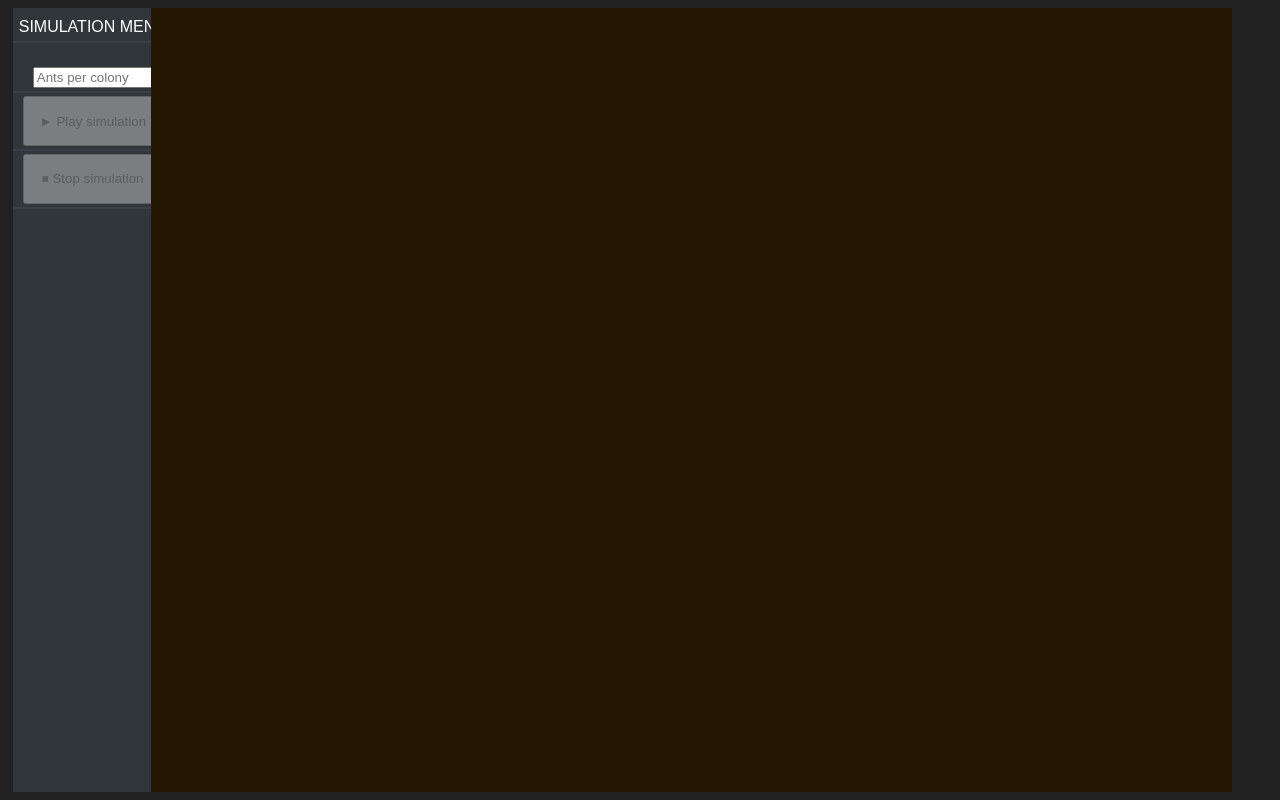
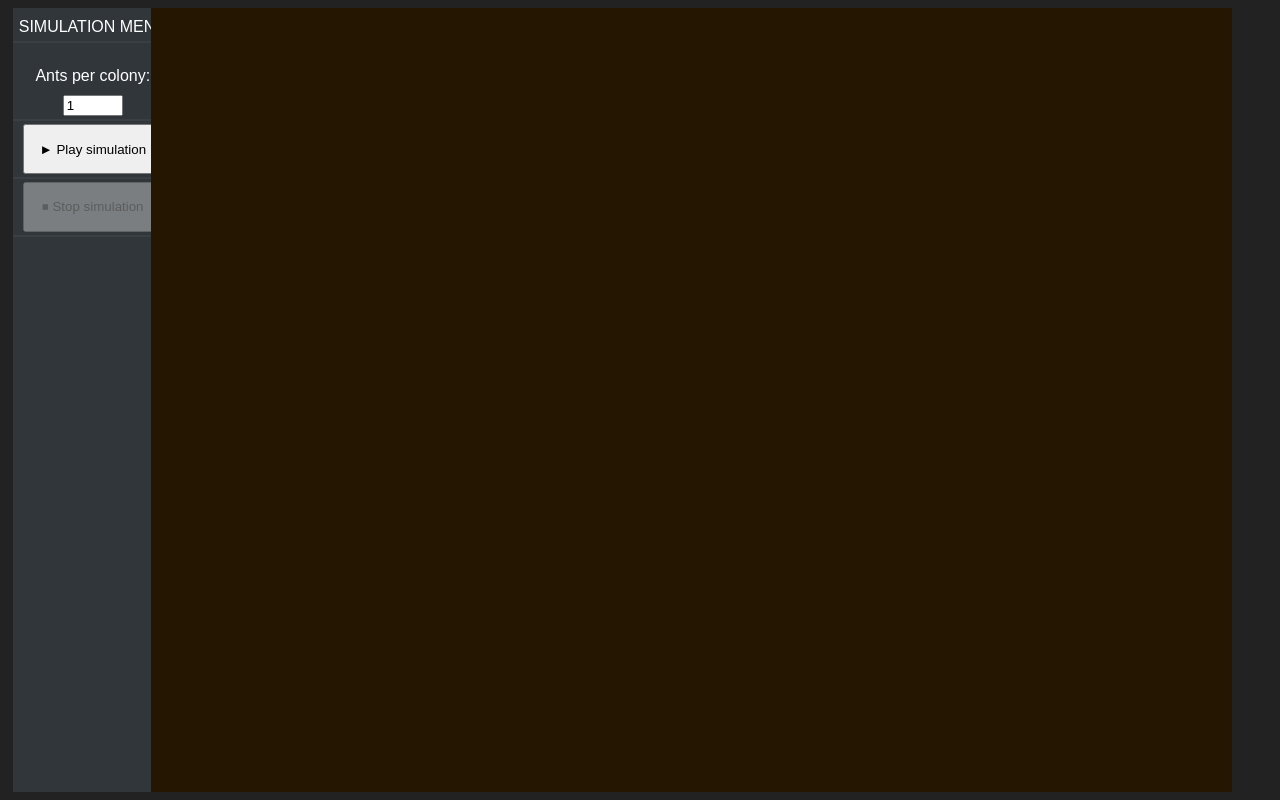
Before and after one commit to SarkisFun/AntSimulator, a plain HTML site: page index.html in a window 1280 px wide. Drawn offline with Linux system fonts and the light colour scheme.

Commit message:
Ants per colony defaults to one

```diff
--- a/index.html
+++ b/index.html
@@ -14,11 +14,12 @@
                 <div>SIMULATION MENU</div>
                 <ul class="submenu">
                     <li>
-                        <input type="number" id="txtAntsPerColony" placeholder="Ants per colony" min="1">
+                        <label for="txtAntsPerColony">Ants per colony:</label>
+                        <input type="number" id="txtAntsPerColony" value="1" min="1">
                     </li>
 
                     <li>
-                        <input type="button" value="&#9658; Play simulation" id="btnPlay" disabled>
+                        <input type="button" value="&#9658; Play simulation" id="btnPlay">
                     </li>
 
                     <li>
--- a/index.js
+++ b/index.js
@@ -18,6 +18,7 @@ var simulation = new Simulation(canvas);
 var txtAntsPerColony = document.getElementById("txtAntsPerColony");
 var btnPlay = document.getElementById("btnPlay");
 var btnStop = document.getElementById("btnStop");
+simulation.setAntsPerColony(txtAntsPerColony.value);
 
 // Ant number text listener
 txtAntsPerColony.addEventListener("change", function(event) {
--- a/style.css
+++ b/style.css
@@ -45,6 +45,10 @@ main {
     padding-top: 3px;
     padding-bottom: 3px;
     border-bottom: 2px solid rgb(57, 63, 68);
+    display: flex;
+    flex-direction: column;
+    row-gap: 10px;
+    align-items: center;
 }
 
 .submenu input[type="button"] {
@@ -53,7 +57,7 @@ main {
 }
 
 .submenu input[type="number"] {
-    width: 120px;
+    width: 60px;
 }
 
 #canvas {
```
